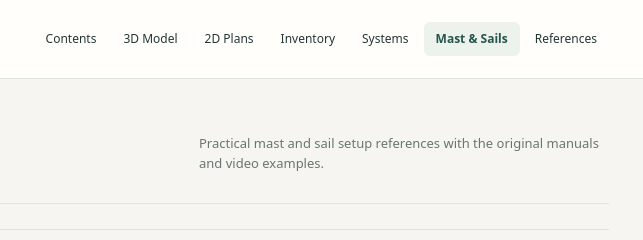
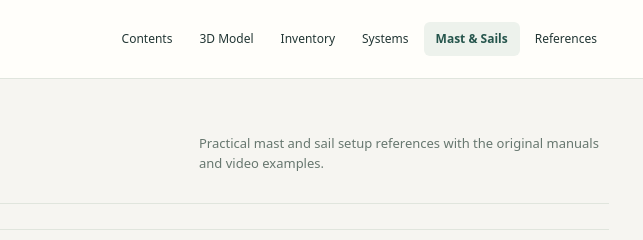
Before and after one commit to bayrp22/catalina22-model, a website: page dist/project/rigging/index.html in a window 1280 px wide. Shown: the top 240 px of the page, 637-1280 px from the left. Drawn offline with Linux system fonts and the light colour scheme.

Commit message:
Remove retired 2D Plans navigation and table-of-contents entry

```diff
--- a/dist/project/rigging/index.html
+++ b/dist/project/rigging/index.html
@@ -1,5 +1,5 @@
 <!doctype html><html lang="en"><head><meta charset="utf-8"><meta name="viewport" content="width=device-width, initial-scale=1"><meta name="color-scheme" content="light"><title>Mast & Sails | Catalina 22 Restoration Library</title><link rel="stylesheet" href="/project/project.css"><meta name="description" content="Catalina 22 restoration project reference library"></head><body>
-<header><div class="shell top"><a href="/project/" class="brand">Catalina <em>22</em><small>Restoration / project library</small></a><nav class="nav" aria-label="Project pages"><a href="/project/" >Contents</a><a href="/" >3D Model</a><a href="/project/plans/" >2D Plans</a><a href="/project/inventory/" >Inventory</a><a href="/project/systems/" >Systems</a><a href="/project/rigging/" aria-current="page">Mast & Sails</a><a href="/project/references/" >References</a></nav></div></header>
+<header><div class="shell top"><a href="/project/" class="brand">Catalina <em>22</em><small>Restoration / project library</small></a><nav class="nav" aria-label="Project pages"><a href="/project/" >Contents</a><a href="/" >3D Model</a><a href="/project/inventory/" >Inventory</a><a href="/project/systems/" >Systems</a><a href="/project/rigging/" aria-current="page">Mast & Sails</a><a href="/project/references/" >References</a></nav></div></header>
 <main class="shell"><div class="pagehead"><div class="eyebrow">Catalina 22 / Mast & Sails</div><p>Practical mast and sail setup references with the original manuals and video examples.</p></div><section id="rigging" class="section"><div class="sectionhead"><div><div class="eyebrow">04 / Field procedure</div><h2>Mast stepping & sail setup</h2></div><span class="pill warn">Inspection and crew required</span></div>
 <div class="grid"><div class="card c7"><h3>Watch a Catalina 22 demonstration</h3><p>Select an instructional video below. YouTube may apply embed restrictions; an external watch link is also provided.</p>
 <div id="videoPanel" class="video empty"><div><strong>Choose a mast-raising method</strong><p>Player loads on selection, not on page load.</p></div></div><div class="vidbuttons"><button type="button" class="videoChoice" data-video="C5WdqdlB8Nc">Mast raising · no gin pole</button><button type="button" class="videoChoice" data-video="l81rwc6-8SM">Boom as gin pole · alternative</button><button type="button" class="videoChoice" data-video="eiuZQyS6eXM">Hoist main & jib · Catalina 22</button></div><a id="youtubeOpen" href="https://www.youtube.com/results?search_query=catalina+22+mast+raising" target="_blank" rel="noopener">Open the video on YouTube ↗</a>
```
